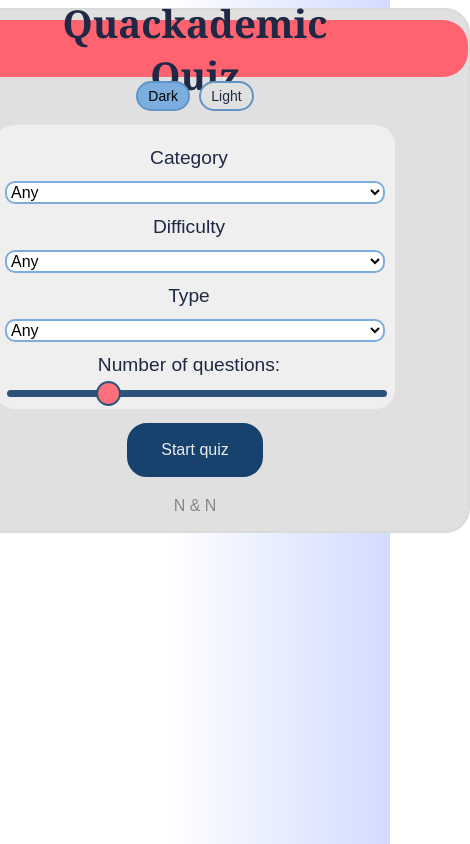
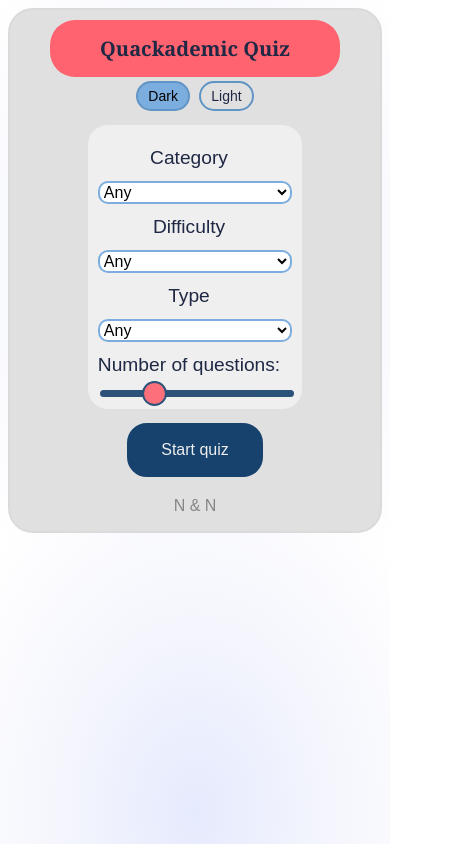
Before and after one commit to n-sankell/klientutveckling-inl2, a website: page index.html in a window 390 px wide. Shown: the whole page, 470 px wide, since content can reach past the window. Drawn offline with Linux system fonts and the light colour scheme.

Commit message:
mobile view fix

```diff
--- a/style.css
+++ b/style.css
@@ -6,7 +6,7 @@
 
 body {
     font-family: Arial, Helvetica, sans-serif;
-    background: linear-gradient(90deg, #ffffff 43%, #d2dcff 100%);
+    background: radial-gradient(#e5eafd, #f5f6fd, #ffffff);
     color: #1f2844;
     display: flex;
     flex-direction: column;
@@ -16,7 +16,6 @@ body {
     height: 100%;
     font-size: larger;
 }
-
 
 .frame {
     border-radius: 25px;
@@ -81,7 +80,6 @@ button {
     cursor: pointer;
 }
 
-
 button:hover {
     background-color: #b7d9e5;
     color: #000000;
@@ -100,7 +98,7 @@ button:disabled {
 
 .dark {
     /*background-color: #161c30;*/
-    background: linear-gradient(90deg, #161c30 50%, #2a365b 100%);
+    background: radial-gradient(#161c30, #2a365b);
     color: #1f2844;
     color: #eeeeee;
     transition-duration: 0.2s;
@@ -140,7 +138,6 @@ button:disabled {
 .dark button:disabled {
     background: #1f2844;
 }
-
 
 .startButton {
     color: #eeeeee;
@@ -275,3 +272,23 @@ label {
     border: 2px solid #17426d;
     font-size: 16px;
 }
+
+@media screen and (max-width: 600px) {
+
+    .frame {
+        min-width: auto;
+    }
+
+    .optionsContainer {
+        width: auto;
+    }
+
+    h1 {
+        font-size: 20px;
+    }
+
+    .title {
+        padding: 20px 50px;
+    }
+
+}
```
